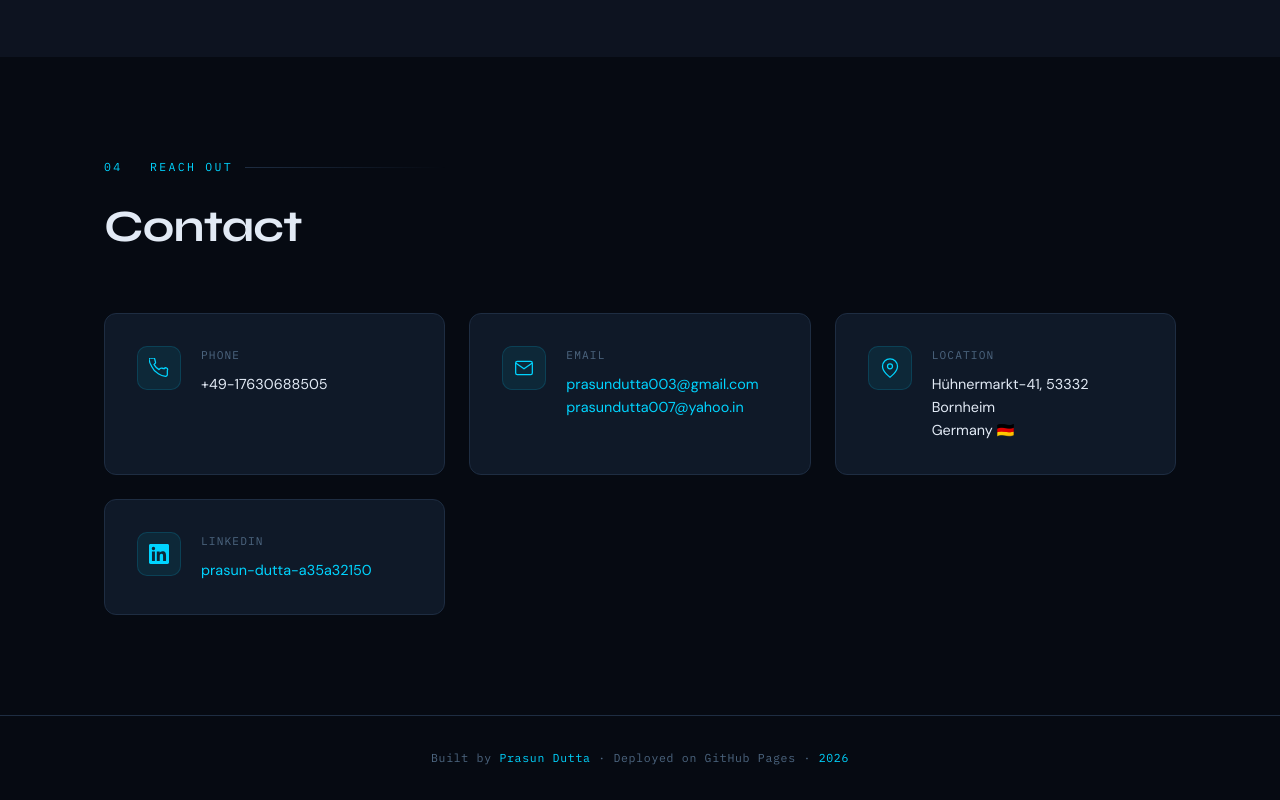
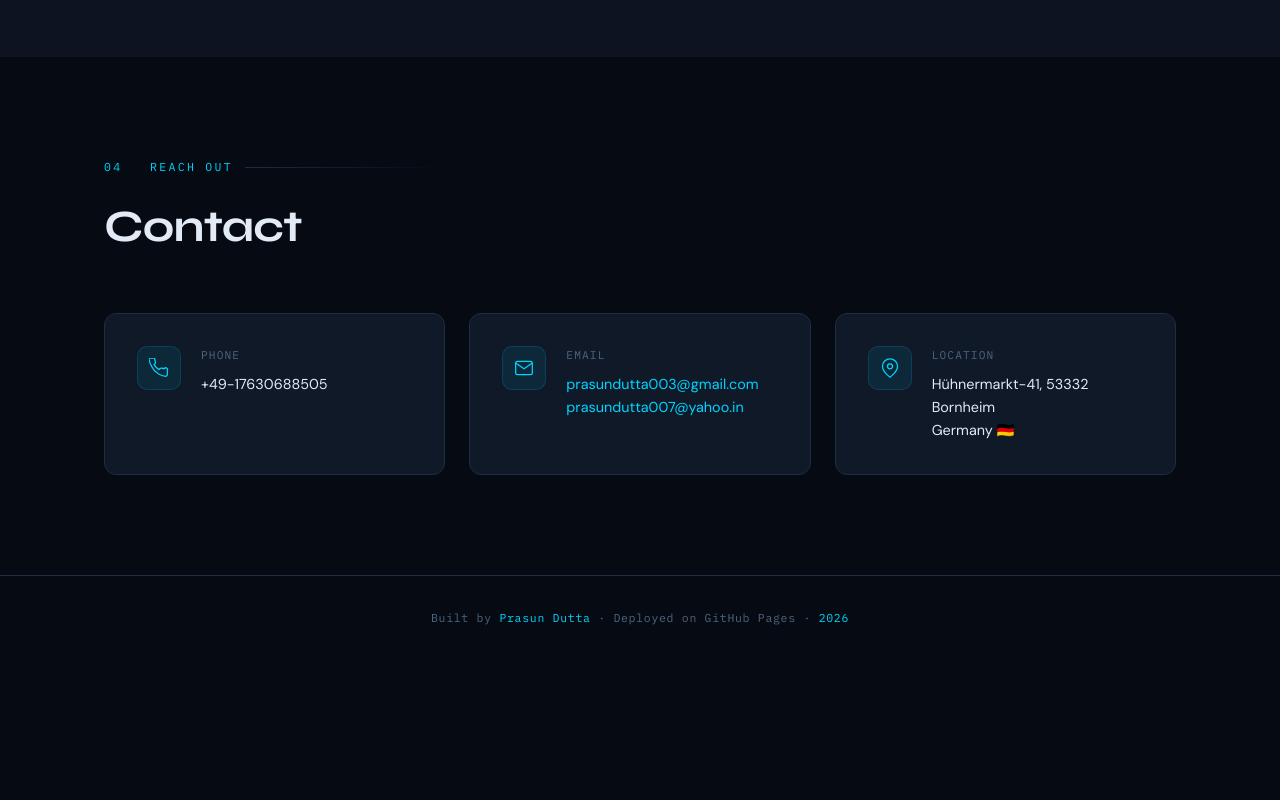
Before and after one commit to PrasunDutta007/PrasunDutta007.github.io, a plain HTML site: page index.html in a window 1280 px wide. Shown: the part 5046-5846 px from the top of the page. After the commit the page ends 5706 px from the top, so only its background shows below. Drawn offline with Linux system fonts and the light colour scheme.

Commit message:
update index.html

```diff
--- a/index.html
+++ b/index.html
@@ -1100,17 +1100,6 @@
           <div class="contact-value">Hühnermarkt-41, 53332 Bornheim<br>Germany 🇩🇪</div>
         </div>
       </div>
-      <div class="contact-card">
-        <div class="contact-icon">
-          <svg viewBox="0 0 24 24" fill="currentColor"><path d="M20.447 20.452h-3.554v-5.569c0-1.328-.027-3.037-1.852-3.037-1.853 0-2.136 1.445-2.136 2.939v5.667H9.351V9h3.414v1.561h.046c.477-.9 1.637-1.85 3.37-1.85 3.601 0 4.267 2.37 4.267 5.455v6.286zM5.337 7.433a2.062 2.062 0 01-2.063-2.065 2.064 2.064 0 112.063 2.065zm1.782 13.019H3.555V9h3.564v11.452zM22.225 0H1.771C.792 0 0 .774 0 1.729v20.542C0 23.227.792 24 1.771 24h20.451C23.2 24 24 23.227 24 22.271V1.729C24 .774 23.2 0 22.222 0h.003z"/></svg>
-        </div>
-        <div>
-          <div class="contact-label">LinkedIn</div>
-          <div class="contact-value">
-            <a href="https://www.linkedin.com/in/prasun-dutta-a35a32150/" target="_blank">prasun-dutta-a35a32150</a>
-          </div>
-        </div>
-      </div>
     </div>
   </div>
 </section>
```
